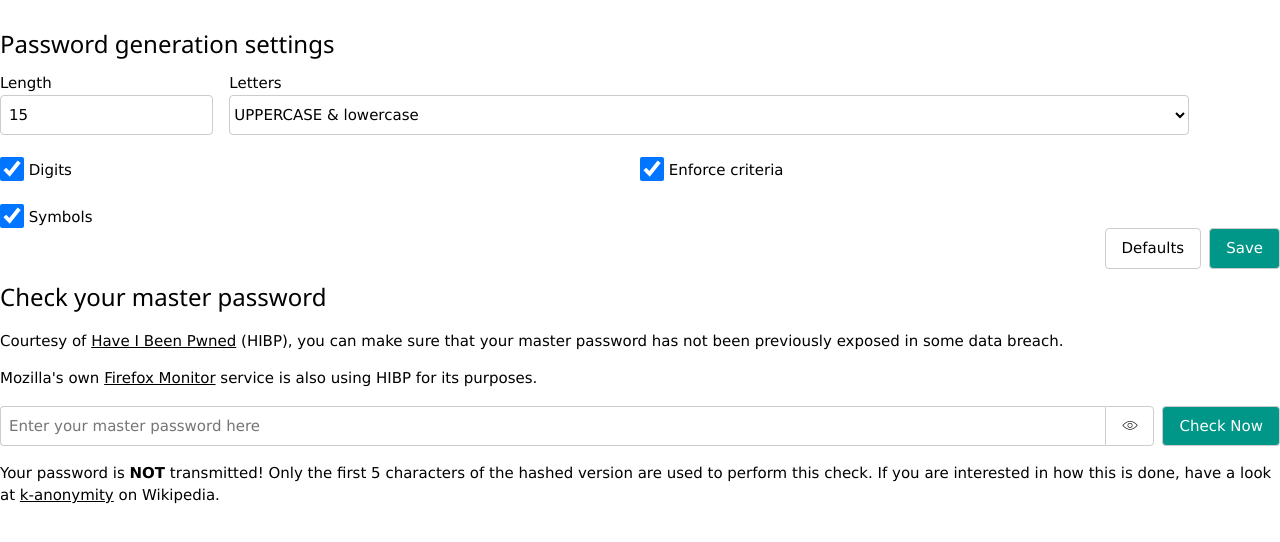
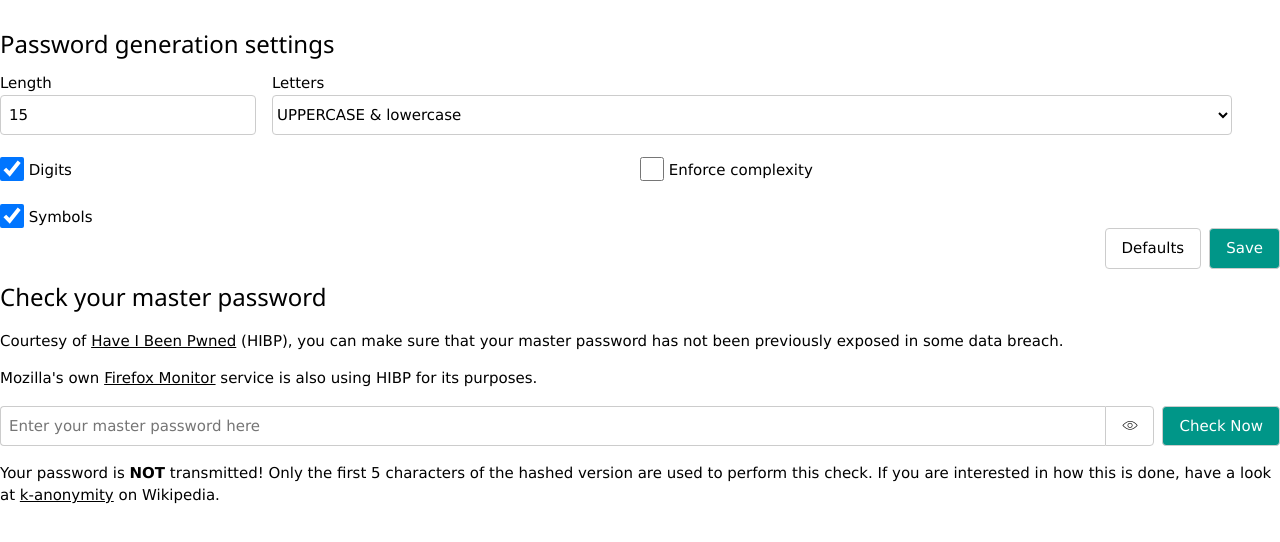
Before and after one commit to msanguineti/passo, a browser extension: page addon/views/options.html in a window 1280 px wide. Both pictures are taken after a click on the element "Defaults". Drawn offline with Linux system fonts and the light colour scheme.

Commit message:
fix: do not enforce password complexity criteria

```diff
--- a/addon/js/options.js
+++ b/addon/js/options.js
@@ -5,7 +5,7 @@ function restoreOptions(e) {
   document.getElementById('case').selectedIndex = 0
   document.getElementById('digits').checked = 'checked'
   document.getElementById('symbols').checked = 'checked'
-  document.getElementById('criteria').checked = 'checked'
+  document.getElementById('complexity').checked = false
 }
 
 document.getElementById('defaults').addEventListener('click', restoreOptions)
--- a/addon/views/options.html
+++ b/addon/views/options.html
@@ -9,7 +9,7 @@
     <form class="w3-container w3-stretch w3-margin-top" id="form">
       <h3>Password generation settings</h3>
       <div class="w3-row">
-        <div class="w3-col s2 w3-margin-right">
+        <div class="w3-col w3-margin-right" style="width: 20%">
           <label for="length">Length</label>
           <input
             class="w3-input w3-border w3-round"
@@ -20,7 +20,7 @@
             min="1"
           />
         </div>
-        <div class="w3-col s9">
+        <div class="w3-col" style="width: 75%">
           <label>Letters</label>
           <select
             class="w3-select w3-border w3-round"
@@ -69,13 +69,8 @@
         <div class="w3-col s6">
           <div class="tooltip w3-margin-top">
             <span>
-              <input
-                class="w3-check"
-                type="checkbox"
-                checked="checked"
-                id="criteria"
-              />
-              <label>Enforce criteria</label>
+              <input class="w3-check" type="checkbox" id="complexity" />
+              <label>Enforce complexity</label>
             </span>
             <span class="tooltiptext tooltip-top"
               >At least 1 character from each selected class</span
```
Also changed, not shown: addon/js/browserAction.js (+9 -9 lines), addon/views/browserAction.html (+4 -9 lines).
